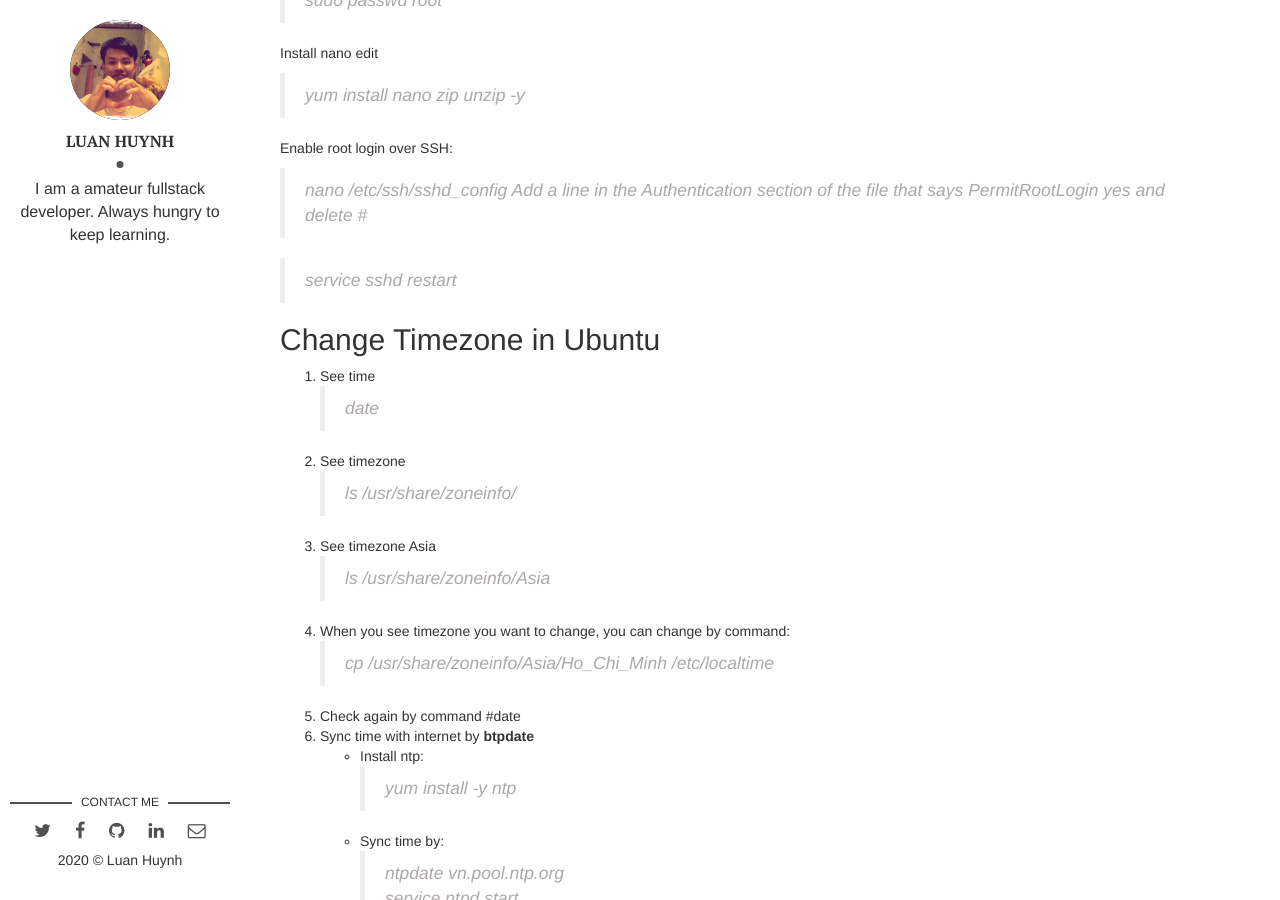
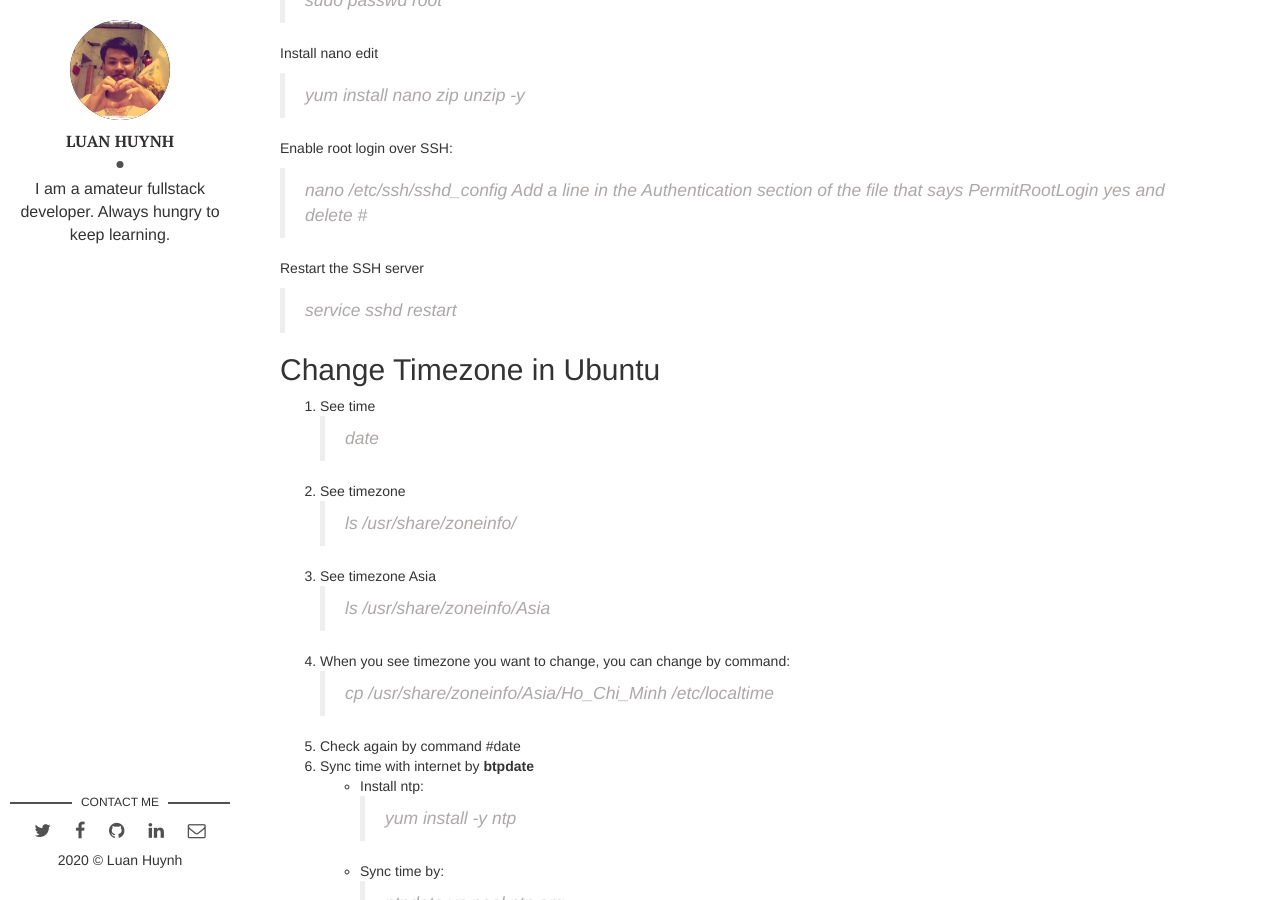
Before and after one commit to minhluan2292/blog, a Jekyll site: the page built from _posts/2020-07-10-some-tips-for-ubuntu-linux.markdown, in a window 1280 px wide and 900 px high, scrolled down 847 px. Built offline with Jekyll 4.4.1, drawn with Linux system fonts in a browser that asks for light colours; nearby versions of some CDN libraries; library files that are not in the unit come from our copies.

Commit message:
Update 2020-07-10-some-tips-for-ubuntu-linux.markdown

```diff
--- a/_posts/2020-07-10-some-tips-for-ubuntu-linux.markdown
+++ b/_posts/2020-07-10-some-tips-for-ubuntu-linux.markdown
@@ -15,14 +15,13 @@ Change to account admin (if your account have permission admin)
 >sudo passwd root
 
 Install nano edit
-
 >yum install nano zip unzip -y
 
 Enable root login over SSH:
-
 >nano /etc/ssh/sshd_config
 Add a line in the Authentication section of the file that says PermitRootLogin yes and delete #
 
+Restart the SSH server
 >service sshd restart
 
 ## Change Timezone in Ubuntu
```
